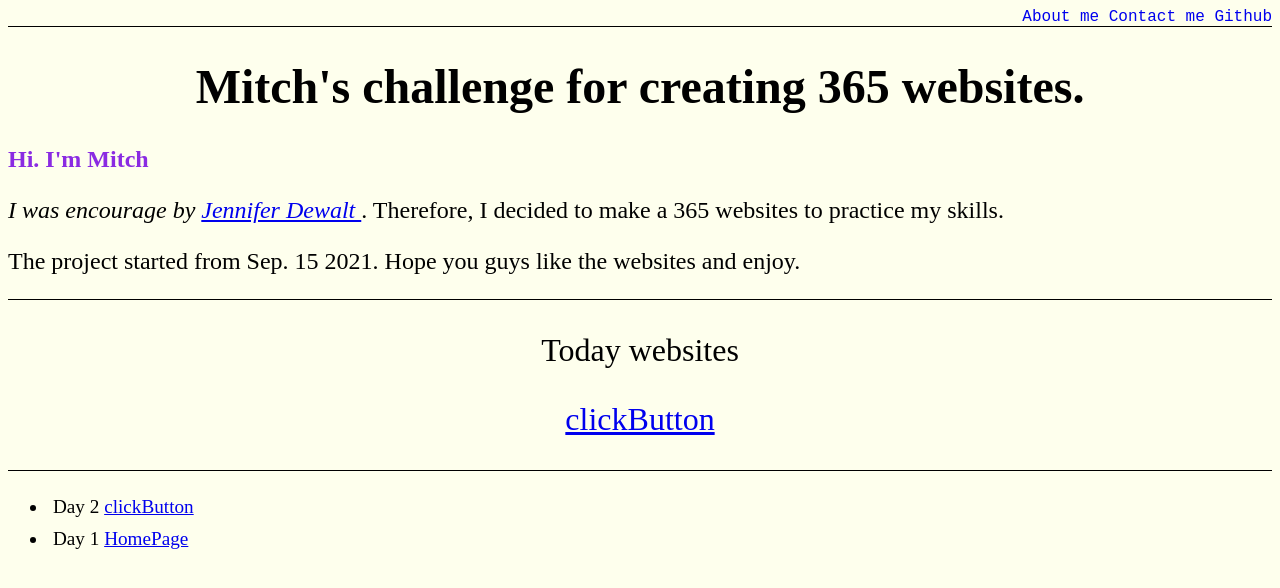
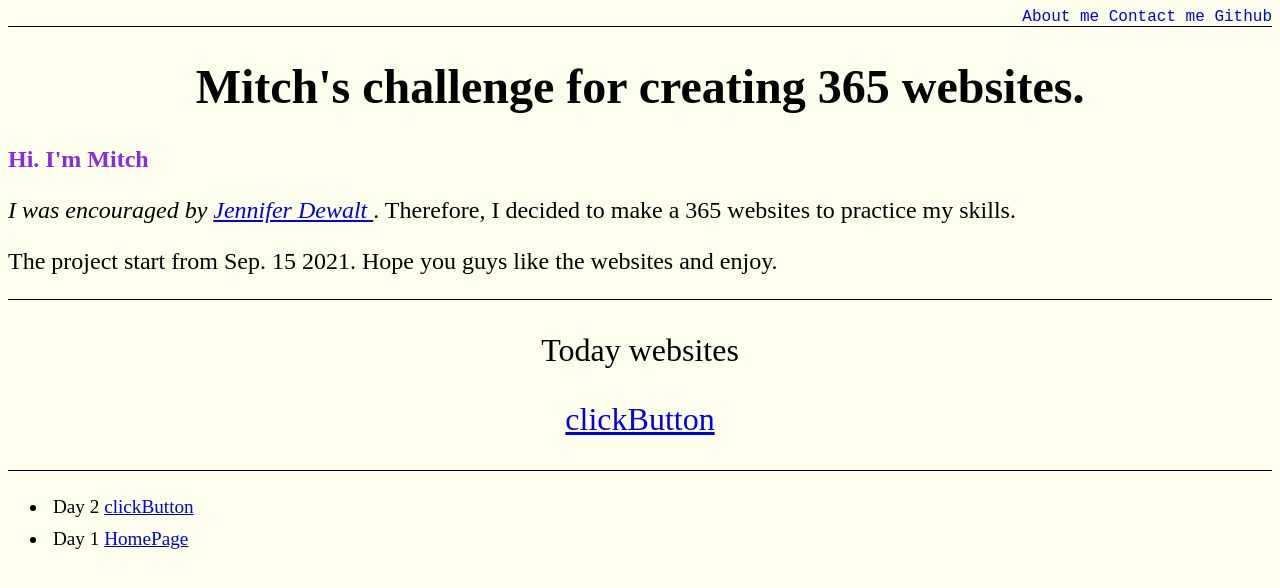
Before and after one commit to mitchhuang777/365days, a plain HTML site: page index.html in a window 1280 px wide. Drawn offline with Linux system fonts and the light colour scheme; a script that the page names is missing.

Commit message:
Update index.html

```diff
--- a/index.html
+++ b/index.html
@@ -19,16 +19,18 @@
         <div class="top-container">
             <h1> Mitch's challenge for creating 365 websites. </h1>
             <p style="color: blueviolet;"><b>Hi. I'm Mitch</b></p>
-            <p> <em>I was encourage by <a href="https://jenniferdewalt.com/" target="_blank">
+            <p> <em>I was encouraged by <a href="https://jenniferdewalt.com/" target="_blank">
                 Jennifer Dewalt </a></em>. Therefore, I decided to make a 365 websites to practice my skills. </p>
-            <p> The project started from Sep. 15 2021. Hope you guys like the websites and enjoy.</p>
+            <p> The project start from Sep. 15 2021. Hope you guys like the websites and enjoy.</p>
         </div>
 
+        <!-- Revise the container every day -->
         <div class="today-container">
             <p>Today websites</p>
             <p><a href="/node/day2/clickButton.html">clickButton</a></p>
         </div>
 
+        <!-- Add the container every day -->
         <div class="website-list-container">
             <ul>
                 <li> Day 2 <a href="/node/day2/clickButton.html" target="_blank">clickButton</a></li>
```
